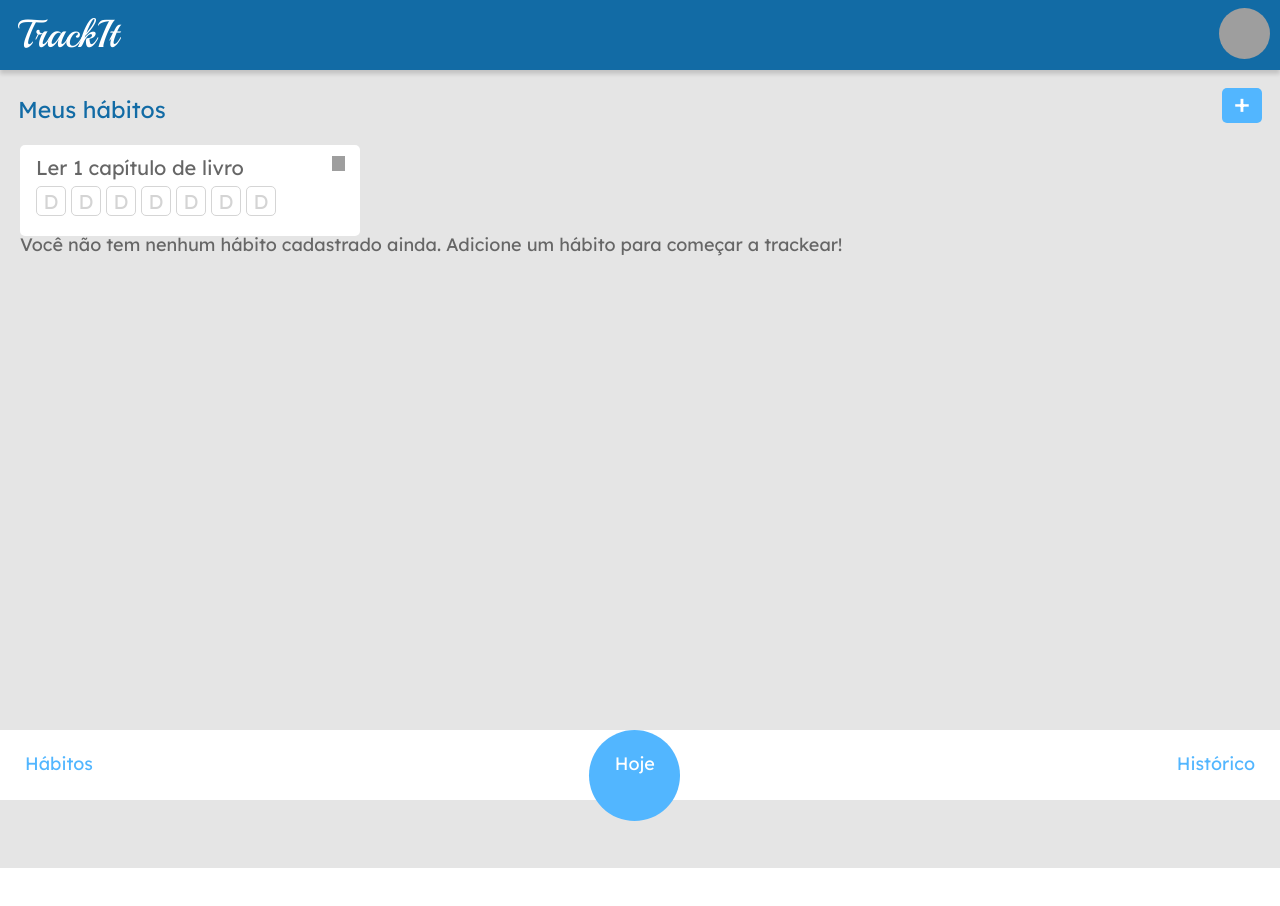
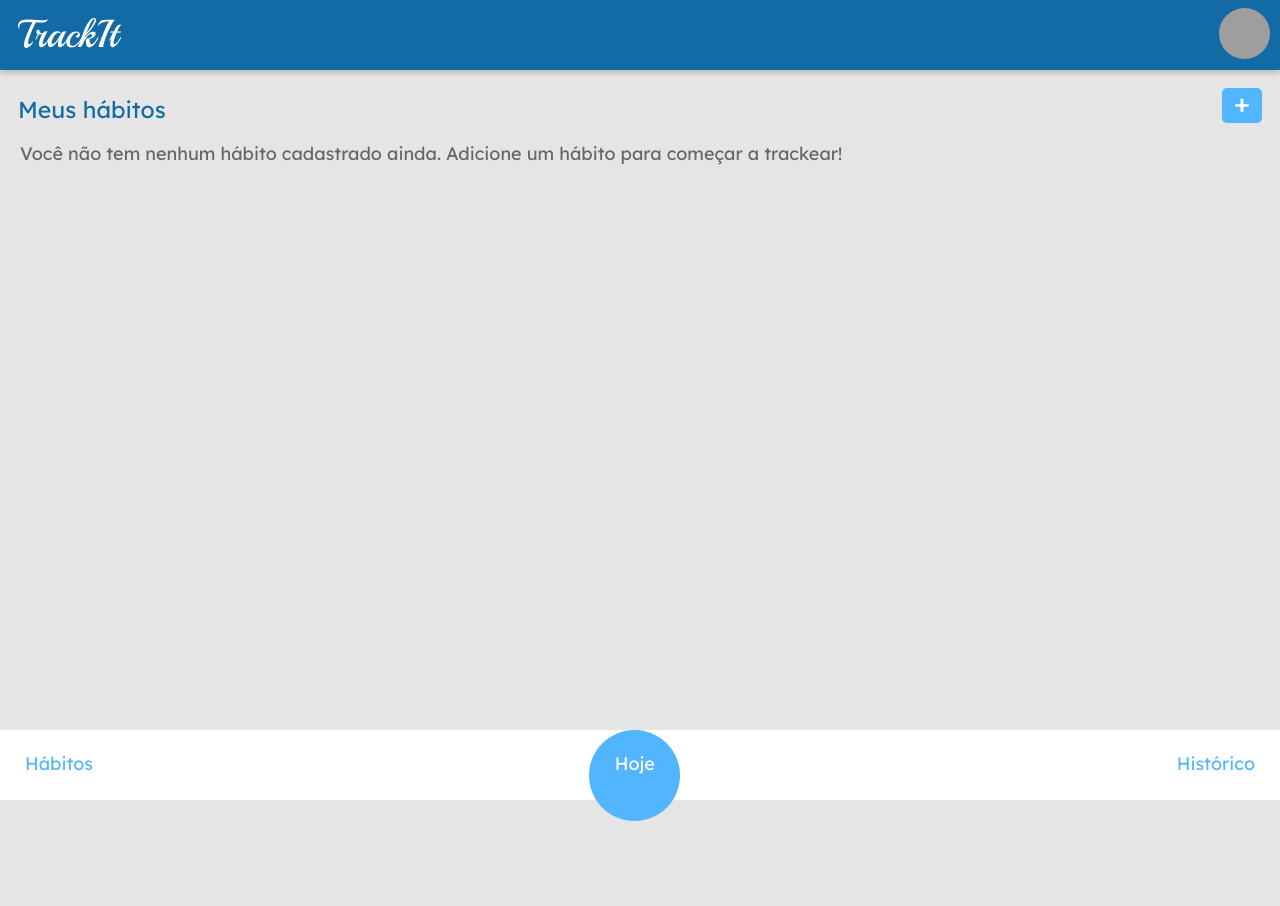
Before and after one commit to RubsRafa/TrackIt, a React (Create React App) app: page /habitos in a window 1280 px wide. Shown: the top 906 px of the page. Before the commit the page ends 868 px from the top, so only its background shows below. Built offline with nearby package versions, Linux system fonts and the light colour scheme; grey boxes are pictures that could not be loaded.

Commit message:
requisito: criacao de novos habitos

```diff
--- a/package.json
+++ b/package.json
@@ -11,6 +11,7 @@
     "match-sorter": "^6.3.1",
     "react": "^18.2.0",
     "react-dom": "^18.2.0",
+    "react-loader-spinner": "^5.3.4",
     "react-router-dom": "^6.4.5",
     "react-scripts": "5.0.1",
     "sort-by": "^1.2.0",
--- a/src/App.js
+++ b/src/App.js
@@ -1,3 +1,4 @@
+import { useState } from 'react';
 import { BrowserRouter, Route, Routes } from 'react-router-dom';
 import Cadastrar from './componentes/Cadastrar.js';
 import Entrar from './componentes/Entrar.js';
@@ -7,14 +8,17 @@ import Hoje from './componentes/Hoje.js';
 import GlobalStyle from './css/GlobalStyle.js'
 
 export default function App() {
+
+  const [token, setToken] = useState('');
+
   return (
     <BrowserRouter>
       <GlobalStyle />
 
       <Routes>
-        <Route path='/' element={<Entrar />} />
+        <Route path='/' element={<Entrar setToken={setToken} />} />
         <Route path='/cadastro' element={<Cadastrar />} />
-        <Route path='/habitos' element={<Habitos />} />
+        <Route path='/habitos' element={<Habitos token={token} />} />
         <Route path='/hoje' element={<Hoje />} />
         <Route path='/historico' element={<Historico />} />
       </Routes>
--- a/src/componentes/Entrar.js
+++ b/src/componentes/Entrar.js
@@ -5,15 +5,15 @@ import styled from "styled-components"
 import logo from '../img/logo.png'
 import URLBase from "./url";
 
-export default function Entrar() {
+export default function Entrar({ setToken }) {
 
     const [email, setEmail] = useState('')
     const [password, setPassword] = useState('')
     const navigate = useNavigate();
+    const [loading, setLoading] = useState(false);
 
     function entrar(e) {
         e.preventDefault();
-        console.log('entrar')
 
         const userLogin = {
             email,
@@ -23,6 +23,7 @@ export default function Entrar() {
         axios.post(`${URLBase}auth/login`, userLogin)
             .then((res) => {
                 console.log(res.data)
+                setToken(res.data.token)
                 setPassword('');
                 setEmail('');
                 navigate('/hoje')
@@ -39,7 +40,10 @@ export default function Entrar() {
                 <Inputs>
                     <input onChange={(e) => setEmail(e.target.value)} value={email} type='email' placeholder='email' required></input>
                     <input onChange={(e) => setPassword(e.target.value)} value={password} type='password' placeholder='senha' required></input>
-                    <button type="submit">Entrar</button>
+                    <button onClick={() => setLoading(true)} type="submit">Entrar</button>
+
+
+
                 </Inputs>
             </form>
             <Link to={'/cadastro'}>
--- a/src/componentes/Footer.js
+++ b/src/componentes/Footer.js
@@ -1,5 +1,6 @@
 import { Link } from "react-router-dom";
 import styled from "styled-components"
+// import circulo from '../img/circulo.png'
 
 export default function Footer() {
     return (
--- a/src/componentes/Habitos.js
+++ b/src/componentes/Habitos.js
@@ -1,14 +1,19 @@
-import { useState } from "react";
+import axios from "axios";
+import { useEffect, useState } from "react";
 import styled from "styled-components"
 import Trash from '../img/remove.png'
 import Footer from "./Footer";
 import NavBar from "./NavBar";
+import URLBase from "./url";
 
-export default function Habitos() {
+export default function Habitos({ token }) {
 
     const daysWeek = ['D', 'S', 'T', 'Q', 'Q', 'S', 'S']
     const [daysSelected, setDaysSelected] = useState([]);
     const [newHabit, setNewHabit] = useState(false);
+    const [nomeHabito, setNomeHabito] = useState('');
+    const [habitosLista, setHabitosLista] = useState([]);
+    console.log(habitosLista)
 
     function selectDaysWeek(i) {
         if (!daysSelected.includes(i)) {
@@ -17,6 +22,33 @@ export default function Habitos() {
             let newDaysSelectec = daysSelected.filter((d) => d !== i)
             setDaysSelected(newDaysSelectec)
         }
+    }
+
+    function criarHabito() {
+
+        const habitoNovo = {
+            name: nomeHabito,
+            days: daysSelected
+        }
+
+        const config = {
+            headers: {
+                Authorization: `Bearer ${token}`
+            }
+        }
+
+        axios.post(`${URLBase}habits`, habitoNovo, config)
+            .then((res) => {
+                setHabitosLista([...habitosLista, res.data])
+                setNewHabit(false)
+                setDaysSelected('');
+                setNomeHabito('')
+            })
+            .catch((err) => console.log(err.response.data))
+    }
+
+    function removeHabit(id) {
+        console.log('remover habito')
     }
 
     return (
@@ -31,9 +63,9 @@ export default function Habitos() {
                     {newHabit && (
                         <AddHabito>
                             <InfoHabito>
-                                <input type='text' placeholder="nome do hábito" required></input>
+                                <input onChange={(e) => setNomeHabito(e.target.value)} value={nomeHabito} type='text' placeholder="nome do hábito" required></input>
                                 {daysWeek.map((d, i) =>
-                                    <Botoes key={i} cor={daysSelected.includes(i)} onClick={() => selectDaysWeek(i)}>{d}</Botoes>
+                                    <Botoes key={i} cor={daysSelected.includes(i + 1)} onClick={() => selectDaysWeek(i + 1)}>{d}</Botoes>
                                 )}
 
                             </InfoHabito>
@@ -41,27 +73,37 @@ export default function Habitos() {
                                 <h1 onClick={() => {
                                     setNewHabit(false)
                                     setDaysSelected('');
+                                    setNomeHabito('')
                                 }}>Cancelar</h1>
-                                <button type='submit'>Salvar</button>
+                                <button type='submit' onClick={criarHabito}>Salvar</button>
                             </Acoes>
                         </AddHabito>
                     )}
-                    <Habito>
+                    {habitosLista.length !== 0 && (
+
+                        habitosLista.map((h) => (
+                            <Habito key={h.id}>
                                 <InfoHabito>
                                     <TextoHabito>
-                                <h1>Ler 1 capítulo de livro</h1>
-                                <img src={Trash} alt='trash' />
+                                        <h1>{h.name}</h1>
+                                        <img onClick={() => removeHabit(h.id)} src={Trash} alt='trash' />
                                     </TextoHabito>
-                            <Botoes>D</Botoes>
-                            <Botoes>D</Botoes>
-                            <Botoes>D</Botoes>
-                            <Botoes>D</Botoes>
-                            <Botoes>D</Botoes>
-                            <Botoes>D</Botoes>
-                            <Botoes>D</Botoes>
+                                    <Botoes cor={h.days.includes(1)}>D</Botoes>
+                                    <Botoes cor={h.days.includes(2)}>S</Botoes>
+                                    <Botoes cor={h.days.includes(3)}>T</Botoes>
+                                    <Botoes cor={h.days.includes(4)}>Q</Botoes>
+                                    <Botoes cor={h.days.includes(5)}>Q</Botoes>
+                                    <Botoes cor={h.days.includes(6)}>S</Botoes>
+                                    <Botoes cor={h.days.includes(7)}>S</Botoes>
                                 </InfoHabito>
                             </Habito>
+                        ))
+                    )
+                    }
+                    {habitosLista.length === 0 && (
                         <h1>Você não tem nenhum hábito cadastrado ainda. Adicione um hábito para começar a trackear!</h1>
+                    )}
+
                 </ListaHabitos>
             </ContainerHabitos>
             <Footer />
@@ -71,6 +113,7 @@ export default function Habitos() {
 const ContainerHabitos = styled.div`
 margin-top: 68px;
 height: 100%;
+margin-bottom: 70px;
 `;
 const TextoPrincipal = styled.div`
 display: flex;
@@ -192,4 +235,5 @@ const Container = styled.body`
 width: 100vw;
 height: 100vh;
 background-color: #E5E5E5;
+margin-bottom: 70px;
 `;
--- a/src/componentes/Historico.js
+++ b/src/componentes/Historico.js
@@ -1,12 +1,10 @@
-import feito from '../img/check.png'
+// import feito from '../img/check.png'
 import styled from "styled-components"
 import Footer from "./Footer";
 import NavBar from "./NavBar";
-import { useState } from 'react';
+// import { useState } from 'react';
 
 export default function Historico() {
-
-    const [concluido, setConcluido] = useState();
 
     return (
         <Container>
--- a/src/componentes/NavBar.js
+++ b/src/componentes/NavBar.js
@@ -5,7 +5,7 @@ export default function NavBar () {
         <>
         <NavBarLogo>
             <h1>TrackIt</h1>
-            <img src='https://bravi.tv/wp-content/uploads/2019/04/Irmao-do-jorel3-214x214.png' alt='perfil' />
+            <img src='https://yt3.googleusercontent.com/mKOaUC5vpuc7JRkO-rue0C5ptMGdGlFqHrxRWtZ-YlpnDTGFdH4GOYPBkMD0rg-hiWaOlVIkuA=s900-c-k-c0x00ffffff-no-rj' alt='perfil' />
         </NavBarLogo>
         </>
     )
--- a/src/css/GlobalStyle.js
+++ b/src/css/GlobalStyle.js
@@ -34,6 +34,7 @@ footer, header, hgroup, menu, nav, section {
 }
 body {
 	line-height: 1;
+	background-color: #E5E5E5;
 }
 ol, ul {
 	list-style: none;
```
Also changed, not shown: src/componentes/Principal.js (+25 -25 lines), src/img/circulo.png (added), 1 other file (tests, documents, lock files or other folders). Lines whose indentation alone changed are shown as unchanged.
